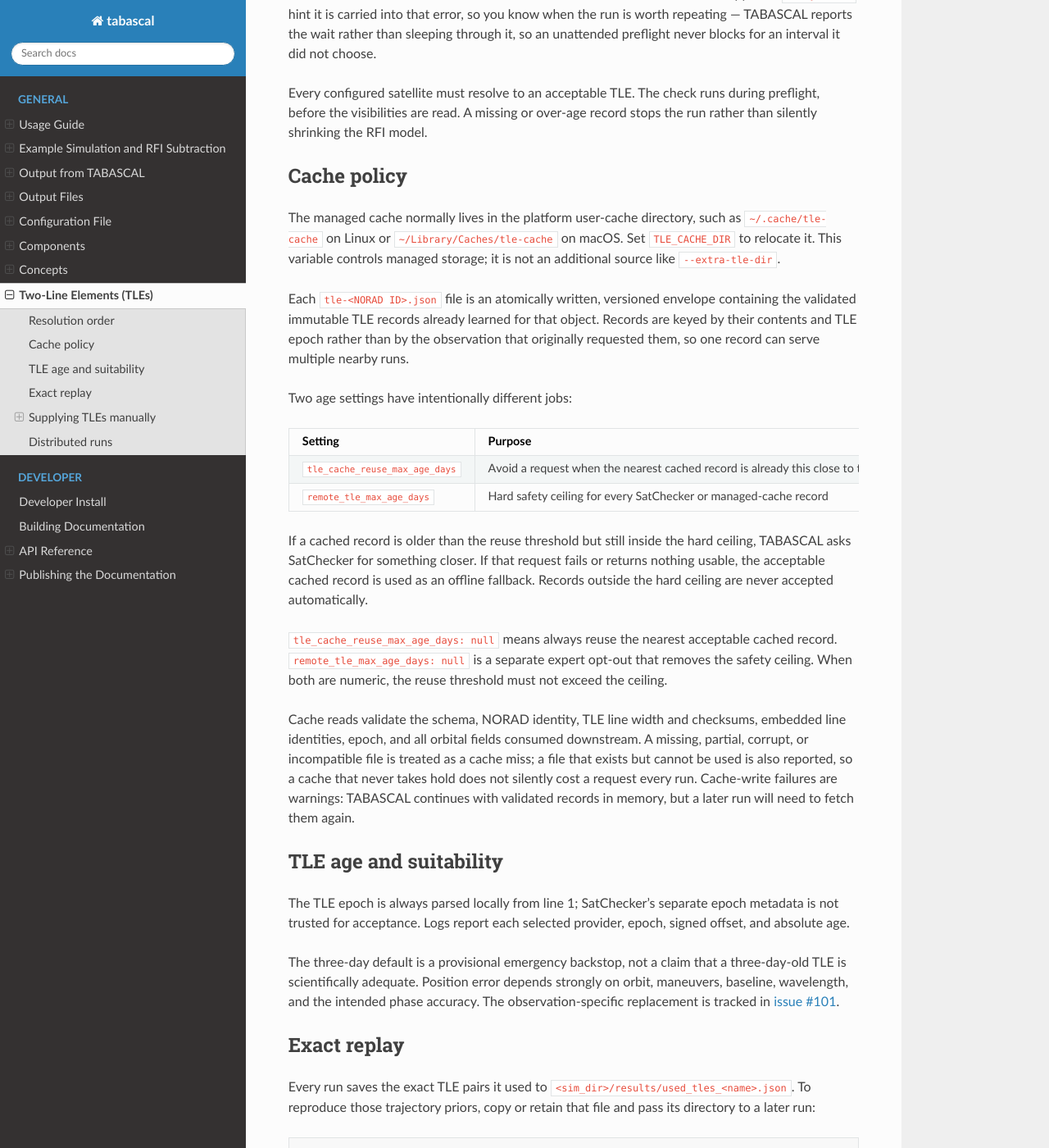
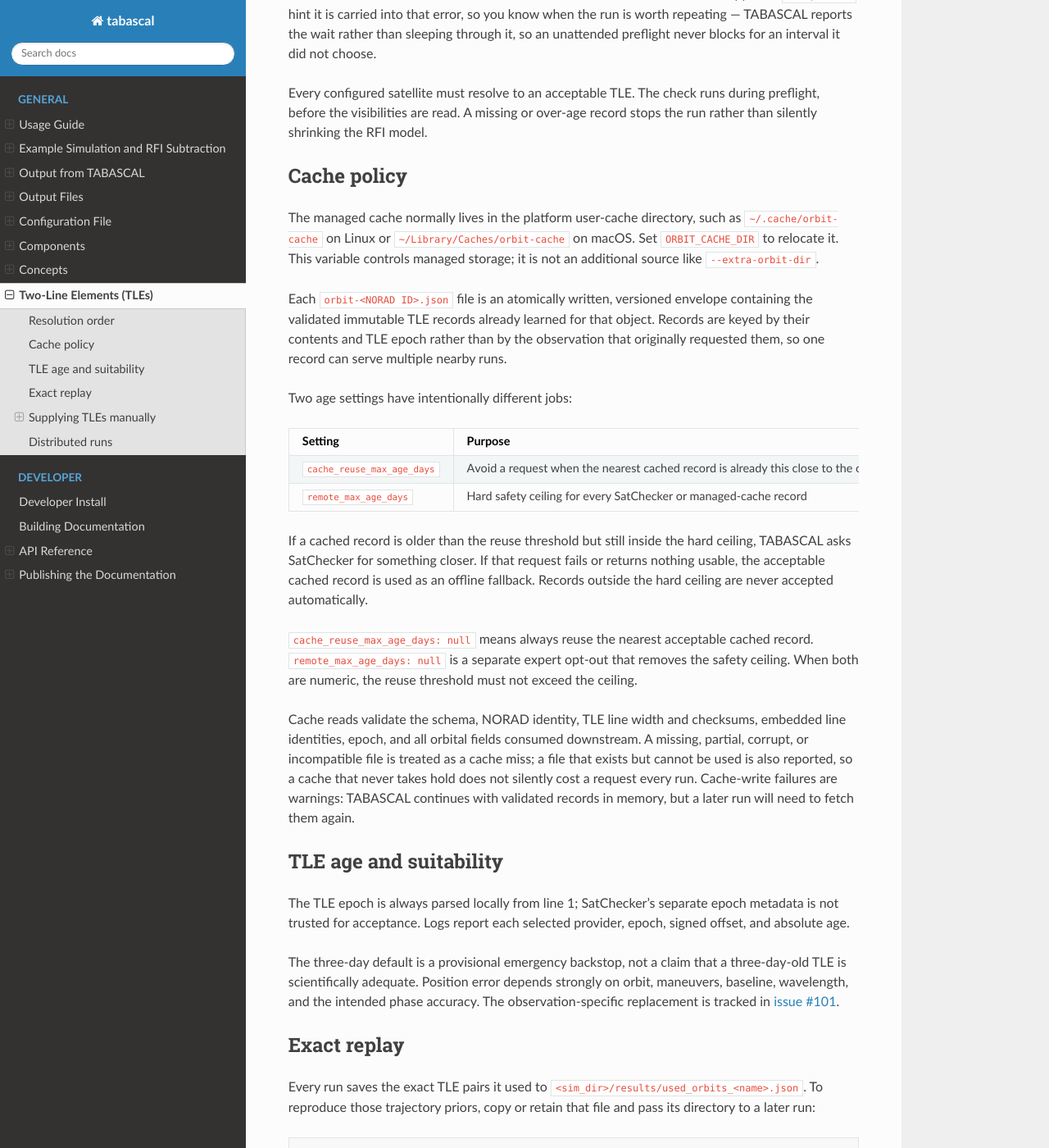
Before and after one commit to epfl-radio-astro/tabascal, a Sphinx documentation site: the page built from docs/tles.md, in a window 1280 px wide and 1400 px high, scrolled down 1007 px. Shown: the whole window at 82% size. Built offline with Sphinx 7.4.7 and the Read the Docs theme 3.1.0, drawn with Linux system fonts in a browser that asks for light colours; some of the changed text lies outside the part shown.

Commit message:
Rename the TLE-specific config keys for a two-format world
extra_tle_dir, extra_tle_max_age_days, remote_tle_max_age_days and
tle_cache_reuse_max_age_days are all new in this branch, so renaming them
costs nothing today and would be a breaking config change the moment it
ships. They are about to cover OMM records as well as TLEs, and a key
named for one of the two formats would be wrong half the time.

  extra_tle_dir                -> extra_orbit_dir
  extra_tle_max_age_days       -> extra_orbit_max_age_days
  remote_tle_max_age_days      -> remote_max_age_days
  tle_cache_reuse_max_age_days -> cache_reuse_max_age_days
  TLE_CACHE_DIR                -> ORBIT_CACHE_DIR
  tle-<id>.json                -> orbit-<id>.json
  TextTLECache                 -> TextOrbitCache
  used_tles_<name>.json        -> used_orbits_<name>.json

The cache filename and directory rename is free because the schema bump
that follows already invalidates every v1 file.

````diff
--- a/docs/tles.md
+++ b/docs/tles.md
@@ -8,11 +8,11 @@ credentials are required.
 
 Each configured NORAD ID is resolved independently, in this order:
 
-1. `extra_tle_dir`: explicit user or replay files. The valid record closest to
-   the observation is selected and checked against `extra_tle_max_age_days`.
+1. `extra_orbit_dir`: explicit user or replay files. The valid record closest to
+   the observation is selected and checked against `extra_orbit_max_age_days`.
 2. Managed per-NORAD cache: the validated cached record closest to the
    observation is selected. If its age is within
-   `tle_cache_reuse_max_age_days`, no network request is made.
+   `cache_reuse_max_age_days`, no network request is made.
 3. SatChecker `get-nearest-tle`: TABASCAL requests the nearest record at the
    exact observation epoch. Cache misses run with at most five requests in
    flight, and valid responses are added to the per-NORAD cache.
@@ -52,11 +52,11 @@ stops the run rather than silently shrinking the RFI model.
 ## Cache policy
 
 The managed cache normally lives in the platform user-cache directory, such as
-`~/.cache/tle-cache` on Linux or `~/Library/Caches/tle-cache` on macOS. Set
-`TLE_CACHE_DIR` to relocate it. This variable controls managed storage; it is not
-an additional source like `--extra-tle-dir`.
+`~/.cache/orbit-cache` on Linux or `~/Library/Caches/orbit-cache` on macOS. Set
+`ORBIT_CACHE_DIR` to relocate it. This variable controls managed storage; it is not
+an additional source like `--extra-orbit-dir`.
 
-Each `tle-<NORAD ID>.json` file is an atomically written, versioned envelope
+Each `orbit-<NORAD ID>.json` file is an atomically written, versioned envelope
 containing the validated immutable TLE records already learned for that object.
 Records are keyed by their contents and TLE epoch rather than by the observation
 that originally requested them, so one record can serve multiple nearby runs.
@@ -65,16 +65,16 @@ Two age settings have intentionally different jobs:
 
 | Setting | Purpose | Default |
 |---|---|---:|
-| `tle_cache_reuse_max_age_days` | Avoid a request when the nearest cached record is already this close to the observation | 1 day |
-| `remote_tle_max_age_days` | Hard safety ceiling for every SatChecker or managed-cache record | 3 days |
+| `cache_reuse_max_age_days` | Avoid a request when the nearest cached record is already this close to the observation | 1 day |
+| `remote_max_age_days` | Hard safety ceiling for every SatChecker or managed-cache record | 3 days |
 
 If a cached record is older than the reuse threshold but still inside the hard
 ceiling, TABASCAL asks SatChecker for something closer. If that request fails or
 returns nothing usable, the acceptable cached record is used as an offline
 fallback. Records outside the hard ceiling are never accepted automatically.
 
-`tle_cache_reuse_max_age_days: null` means always reuse the nearest acceptable
-cached record. `remote_tle_max_age_days: null` is a separate expert opt-out that
+`cache_reuse_max_age_days: null` means always reuse the nearest acceptable
+cached record. `remote_max_age_days: null` is a separate expert opt-out that
 removes the safety ceiling. When both are numeric, the reuse threshold must not
 exceed the ceiling.
 
@@ -101,19 +101,19 @@ observation-specific replacement is tracked in
 ## Exact replay
 
 Every run saves the exact TLE pairs it used to
-`<sim_dir>/results/used_tles_<name>.json`. To reproduce those trajectory priors,
+`<sim_dir>/results/used_orbits_<name>.json`. To reproduce those trajectory priors,
 copy or retain that file and pass its directory to a later run:
 
 ```bash
-tabascal run -c path/to/config.yaml -ms path/to/data.ms --extra-tle-dir /path/to/saved-run
+tabascal run -c path/to/config.yaml -ms path/to/data.ms --extra-orbit-dir /path/to/saved-run
 ```
 
-The default `extra_tle_max_age_days: null` deliberately exempts explicit replay
+The default `extra_orbit_max_age_days: null` deliberately exempts explicit replay
 files from the remote age ceiling.
 
 ## Supplying TLEs manually
 
-Use `--extra-tle-dir` when SatChecker lacks an object or an acceptable historical
+Use `--extra-orbit-dir` when SatChecker lacks an object or an acceptable historical
 record. Every `*.json` file in the directory is considered. Files must be
 JSON tables containing:
 
@@ -147,15 +147,15 @@ Invalid rows do not poison unrelated satellites; the unresolved ID falls
 through to the managed cache and SatChecker.
 
 The column-oriented JSON written by `pandas.DataFrame.to_json()` is also
-accepted. In particular, TABASCAL's `used_tles_<name>.json` replay files can be
+accepted. In particular, TABASCAL's `used_orbits_<name>.json` replay files can be
 placed directly in this directory. Other files and subdirectories are ignored;
-only `*.json` files immediately inside `extra_tle_dir` are read.
+only `*.json` files immediately inside `extra_orbit_dir` are read.
 
 ### Obtaining compatible JSON from Space-Track
 
 Space-Track's `gp` and `gp_history` JSON responses include `NORAD_CAT_ID`,
 `OBJECT_NAME`, `TLE_LINE1`, and `TLE_LINE2`, so their response bodies can be
-saved directly in `extra_tle_dir` without conversion. Use `gp` for the current
+saved directly in `extra_orbit_dir` without conversion. Use `gp` for the current
 element set and `gp_history` for historical element sets. Space-Track requires a
 free account and authenticated requests; see its
 [API documentation](https://www.space-track.org/documentation#api) and
@@ -189,7 +189,7 @@ rm -f "$cookie_jar"
 unset SPACETRACK_PASSWORD
 ```
 
-Put `iss-history.json` in the directory passed to `--extra-tle-dir`. To obtain
+Put `iss-history.json` in the directory passed to `--extra-orbit-dir`. To obtain
 the current element set instead, replace the query URL with:
 
 ```text
````
Also changed, not shown: docs/config.md (+8 -8 lines), docs/usage.md (+3 -3 lines), 16 other files.
